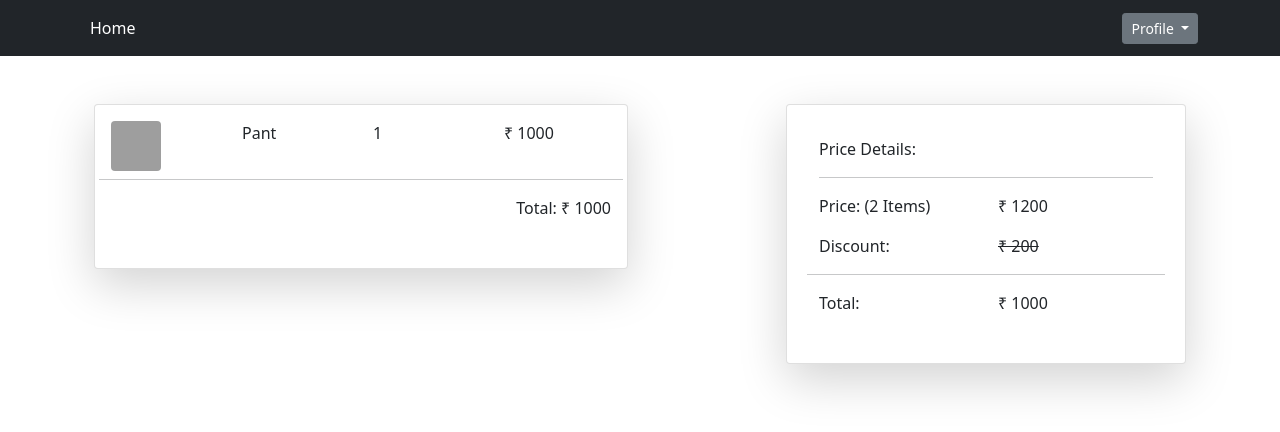
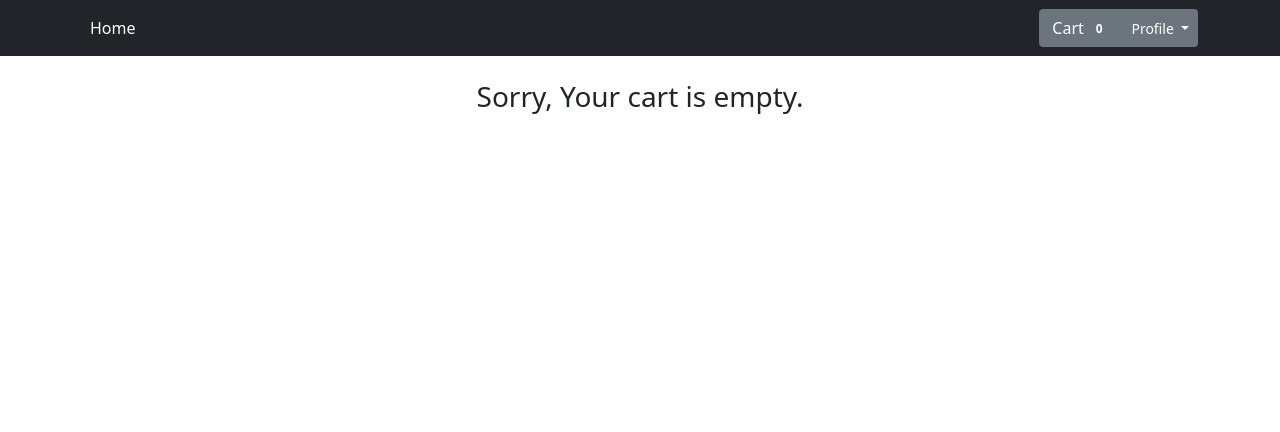
Before and after one commit to Somesh123-create/Ecommerce, a Django app: page /purchase/product_cart/ in a window 1280 px wide. Shown: the top 432 px of the page. Run offline with Django 3.2, Linux system fonts and the light colour scheme; grey boxes are pictures that could not be loaded.

Commit message:
cart session initialize

```diff
--- a/accounts/views.py
+++ b/accounts/views.py
@@ -1,6 +1,7 @@
 from django.shortcuts import render
 from django.views.generic import CreateView, RedirectView
 from django.urls import reverse_lazy
+
 from .forms import SignUpForm
 
 
--- a/ecom/settings.py
+++ b/ecom/settings.py
@@ -138,3 +138,6 @@ DEFAULT_AUTO_FIELD = 'django.db.models.BigAutoField'
 
 LOGIN_REDIRECT_URL = 'product_list'
 LOGOUT_REDIRECT_URL = 'product_list'
+
+
+CART_SESSION_ID = 'cart'
--- a/purchase/templates/order_cart.html
+++ b/purchase/templates/order_cart.html
@@ -3,29 +3,25 @@
 {% block content %}
 
 <div class="container">
+    {% if request.session.cart %}
         <div class="row no-gutter">
-
             <div class="col-6">
                 <div class="card shadow-lg p-3 mb-5 bg-body rounded mt-5">
-                <table class="table table-hover">
-                    <div class="row">
-
-                        <div class="col-3">
-                            <img src="https://swadheshmart.com/uploads/chekkara2.jpg" class="rounded float-start" alt="..." width="50" height="50">
-                        </div>
-                        <div class="col-3">
-                            <p>Pant</p>
-                        </div>
-                        <div class="col-3">
-                            <p>1</p>
-                        </div>
-                        <div class="col-3">
-                            <p>₹ 1000</p>
-                        </div>
-                        <hr class="mt-2">
-                    </div>
-                        <p align="right">Total: ₹ 1000</p>
+                    <table class="table table-striped">
+                        <tbody>
+                        {% for items in product %}
+                            <tr>
+                              <td>
+                                  <a href="{{ items.image.url }}"><img src="{{ items.image.url }}" class="rounded float-start" alt="..." width="50" height="50"></a>
+                              </td>
+                              <td>{{ items.product_name }}</td>
+                              <td align="center">1</td>
+                              <td align="right">₹ {{ items.price }}</td>
+                            </tr>
+                        {% endfor %}
+                        </tbody>
                     </table>
+                    <p align="right">Total Price: <strong>₹ 25000</strong></p>
                 </div>
             </div>
 
@@ -43,7 +39,7 @@
                         </div>
 
                         <div class="col-6">
-                        <p>₹ 1200</p>
+                            <p>₹ 25000</p>
                             <p><del>₹ 200</del></p>
                         </div>
                         <hr>
@@ -52,7 +48,7 @@
                         </div>
 
                         <div class="col-6">
-                        <p>₹ 1000</p>
+                            <p><strong>₹ 24800</strong></p>
                         </div>
 
 
@@ -62,6 +58,10 @@
             </div>
 
         </div>
+    {% else %}
+    </br>
+    <h3 align="center">{{ messages_cart }}</h3>
+    {% endif %}
 
 </div>
 
--- a/purchase/views.py
+++ b/purchase/views.py
@@ -1,5 +1,6 @@
 from django.shortcuts import render
 from django.views.generic import TemplateView
+from store.models import Product
 
 # Create your views here.
 
@@ -7,6 +8,25 @@ from django.views.generic import TemplateView
 class ProductCartView(TemplateView):
     template_name = 'order_cart.html'
 
+    def get_context_data(self, *, object_list=None, **kwargs):
+        context = super().get_context_data(**kwargs)
+        try:
+            if len(self.request.session['cart']) >= 1:
+                ids = list(self.request.session['cart'].keys())
+                context['product'] = Product.get_product_by_id(ids)
+        except:
+            context['messages_cart'] = "Sorry, Your cart is empty."
+        # try:
+        #     if len(self.request.session['cart']) >= 1:
+        #         for x in self.request.session['cart']:
+        #             j = Product.objects.get(id=self.request.session['cart'][x][0])
+        #             my_list = j
+        #             print(my_list)
+        #             context['product'] = my_list
+        # except:
+        #     pass
+        return context
+
 
 class ProductCheckOutView(TemplateView):
     template_name = 'order_checkout.html'
--- a/store/models.py
+++ b/store/models.py
@@ -11,3 +11,7 @@ class Product(models.Model):
 
     def __str__(self):
         return self.product_name
+
+    @staticmethod
+    def get_product_by_id(ids):
+        return Product.objects.filter(id__in=ids)
--- a/store/templates/store_detail.html
+++ b/store/templates/store_detail.html
@@ -6,7 +6,7 @@
 <div class="container mt-5 mb-4">
     <div class="row">
        <div class="col-6 shadow-lg p-3 mb-5 bg-body rounded">
-            <img src="{{ product.image.url }}" alt="..." style="max-width: 340px;">
+            <a href="{{ product.image.url }}"><img src="{{ product.image.url }}" alt="..." style="max-width: 340px;"></a>
        </div>
         <div class="col-6 shadow-lg p-3 mb-5 bg-body rounded">
             <div class="card-body">
@@ -16,8 +16,8 @@
             <hr>
                 <form method="post">
                     {% csrf_token %}
-                    <input type="text" value="{{ product.id }}">
-                    <input class="btn btn-primary" type="submit" value="Add cart">
+                    <input type="hidden" name="amount" value="{{ product.price }}">
+                    <button class="btn btn-primary" type="submit">Add cart</button>
                 </form>
             </div>
        </div>
--- a/store/templates/store_list.html
+++ b/store/templates/store_list.html
@@ -22,4 +22,5 @@
         </div>
     </div>
 
+
 {% endblock %}
--- a/store/urls.py
+++ b/store/urls.py
@@ -4,6 +4,6 @@ from .views import ProductListView, ProductDetailView
 
 urlpatterns = [
     path('', ProductListView.as_view(), name='product_list'),
-    path('<int:pk>/', ProductDetailView.as_view(), name='product_detail'),
+    path('detail/<int:pk>/', ProductDetailView.as_view(), name='product_detail'),
 
 ]
--- a/templates/base.html
+++ b/templates/base.html
@@ -27,17 +27,17 @@
                     </li>
                   </ul>
                   {% if user.is_authenticated %}
-                       <button type="button" class="btn btn-secondary">
-                        Cart <span class="badge bg-secondary">9</span>
+                       <a href="{% url 'product_cart' %}" type="button" class="btn btn-secondary">
+                        Cart <span class="badge bg-secondary">{{ request.session.cart.keys|length }}</span>
                         <span class="visually-hidden">unread messages</span>
-                      </button>
+                      </a>
                        <li class="nav-item">
                          <img src="https://widgetwhats.com/app/uploads/2019/11/free-profile-photo-whatsapp-4.png" class="rounded-circle" alt="..." width="50" height="50">
                        </li>
                        <li class="nav-item">
                          <div class="btn-group">
                             <button class="btn btn-secondary btn-sm dropdown-toggle" type="button" data-bs-toggle="dropdown" aria-expanded="false">
-                              {{ user.username }}
+                              {{ user.first_name }}
                             </button>
                               <ul class="dropdown-menu">
                                   <li><a class="dropdown-item" href="">Profile</a></li>
@@ -45,6 +45,10 @@
                   {% else %}
 
                           <div class="btn-group">
+                              <a href="{% url 'product_cart' %}" type="button" class="btn btn-secondary">
+                                Cart <span class="badge bg-secondary">{{ request.session.cart.keys|length }}</span>
+                                <span class="visually-hidden">unread messages</span>
+                              </a>
                               <button class="btn btn-secondary btn-sm dropdown-toggle" type="button" data-bs-toggle="dropdown" aria-expanded="false">
                                 Profile
                               </button>
```
Also changed, not shown: store/views.py (+17 -7 lines), db.sqlite3. Lines whose indentation alone changed are shown as unchanged.
